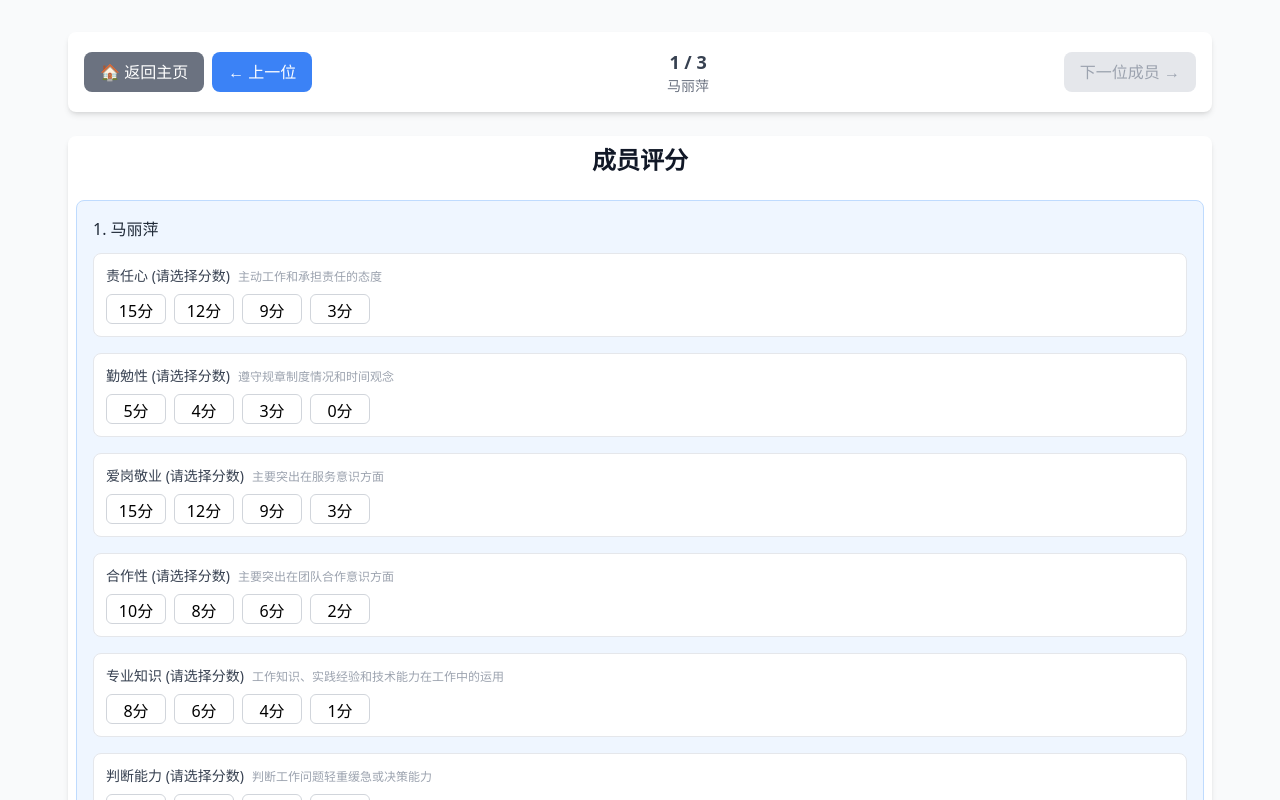
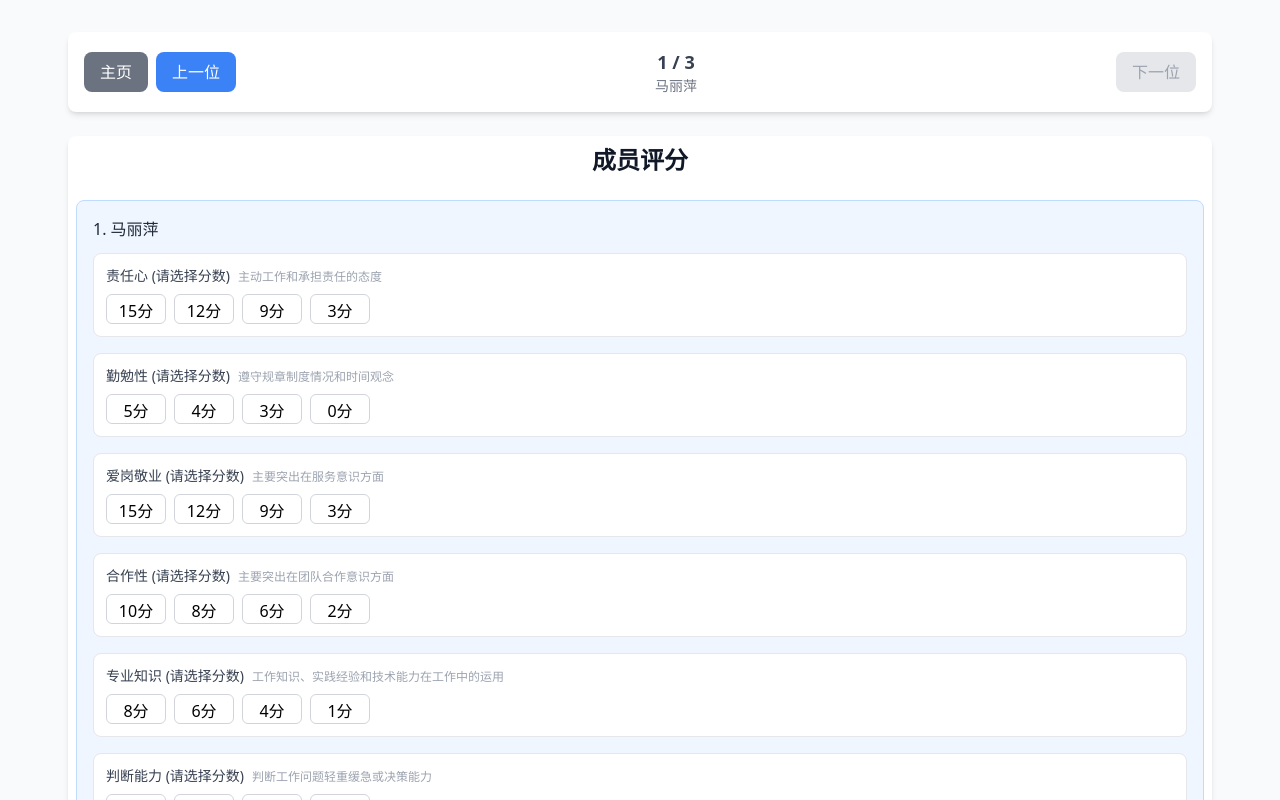
Before and after one commit to jinzhepro/toupiao, a Next.js app: page /poll/1 in a window 1280 px wide. Shown: the top 800 px of the page. Built offline with nearby package versions, Linux system fonts and the light colour scheme.

Commit message:
feat: 简化按钮文本，优化用户界面

```diff
--- a/src/app/poll/[id]/page.js
+++ b/src/app/poll/[id]/page.js
@@ -206,13 +206,13 @@ export default function ToupiaoPage() {
                 onClick={() => router.push("/")}
                 className="px-4 py-2 rounded-lg font-medium transition-colors bg-gray-500 text-white hover:bg-gray-600"
               >
-                🏠 返回主页
+                主页
               </button>
               <button
                 onClick={handlePrevMember}
                 className="px-4 py-2 rounded-lg font-medium transition-colors bg-blue-500 text-white hover:bg-blue-600"
               >
-                {isFirstMember ? "← 上一位" : "← 上一位成员"}
+                {isFirstMember ? "上一位" : "上一位"}
               </button>
             </div>
 
@@ -234,7 +234,7 @@ export default function ToupiaoPage() {
                   : "bg-blue-500 text-white hover:bg-blue-600"
               }`}
             >
-              下一位成员 →
+              下一位
             </button>
           </div>
         </div>
```
